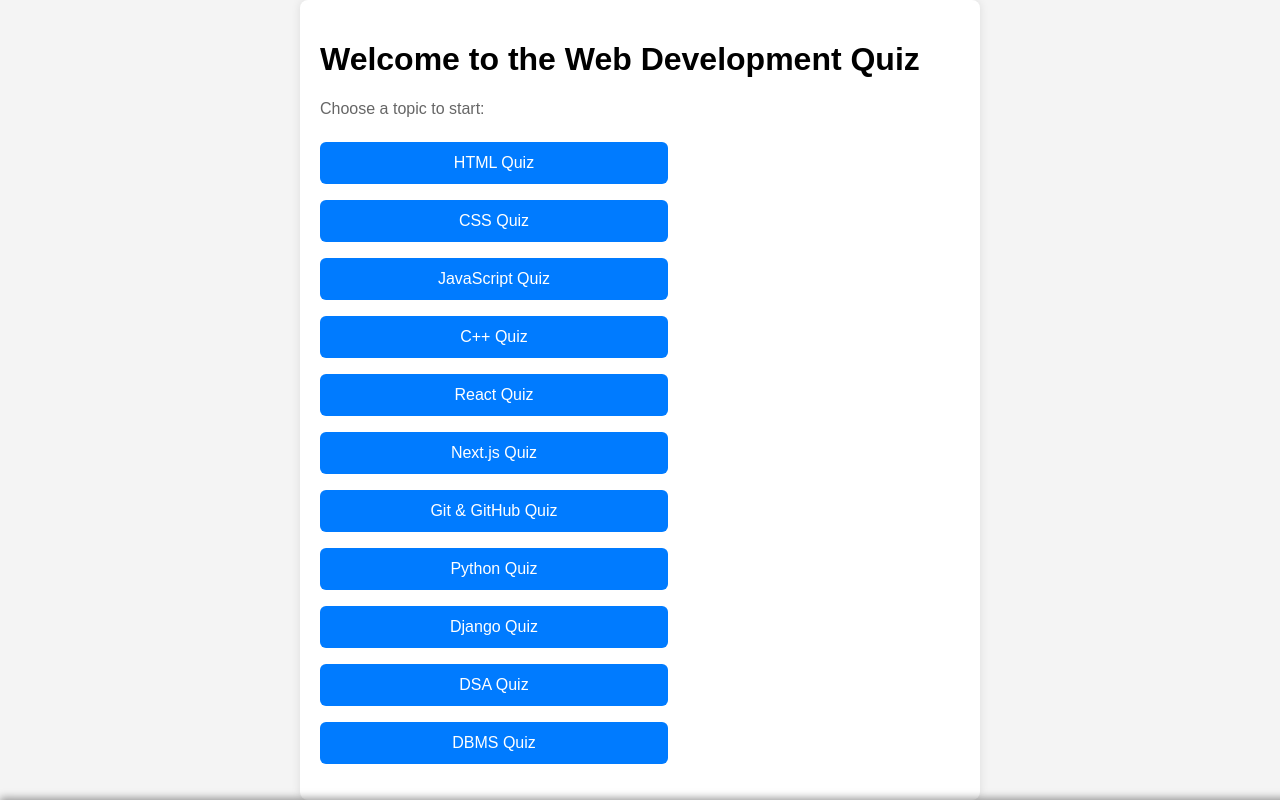
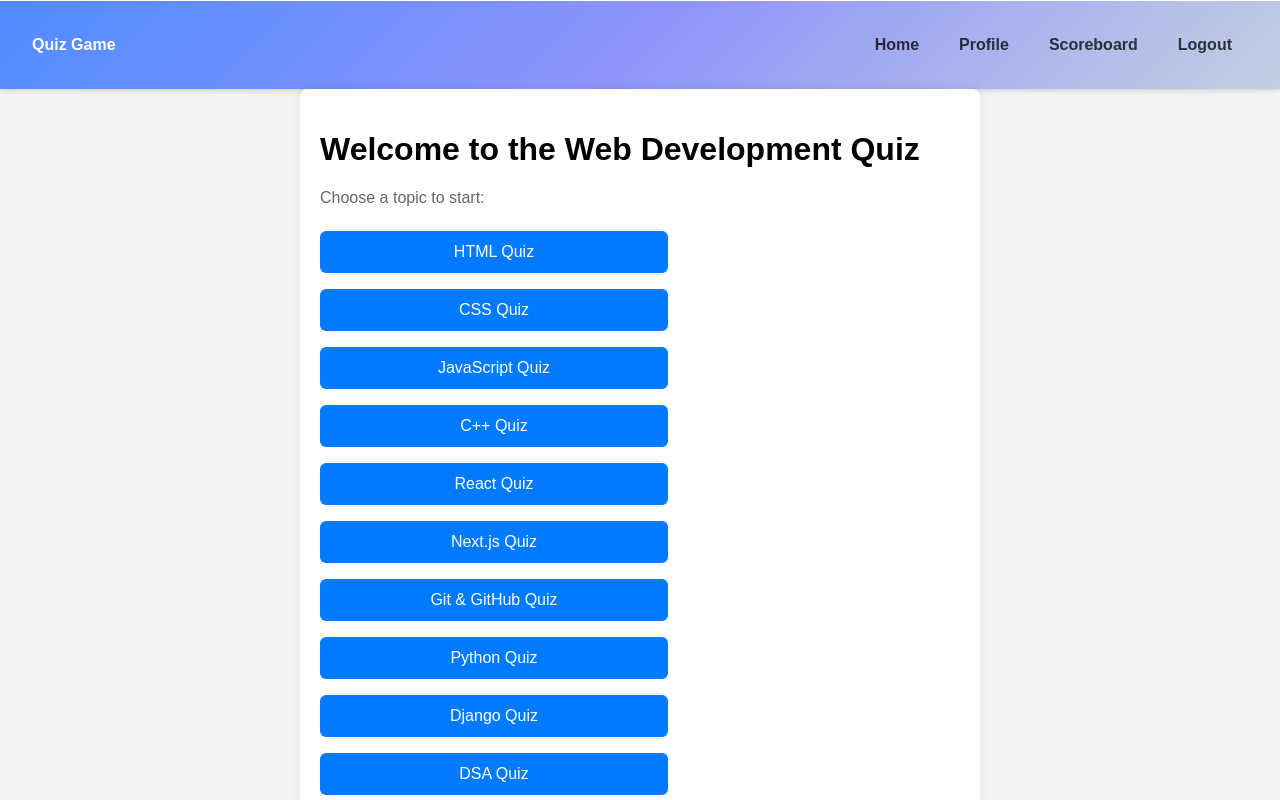
Before and after one commit to pruthvishetty1789/Quiz-App-, a plain HTML site: page index.html in a window 1280 px wide. Shown: the top 800 px of the page. Drawn offline with Linux system fonts and the light colour scheme.

Commit message:
Added dashboard

```diff
--- a/index.html
+++ b/index.html
@@ -5,9 +5,21 @@
   <meta name="viewport" content="width=device-width, initial-scale=1.0">
   <title>Quiz: HTML, CSS, JavaScript</title>
   <link rel="stylesheet" href="styles.css">
+
   <link rel="stylesheet" href="https://cdnjs.cloudflare.com/ajax/libs/font-awesome/6.4.0/css/all.min.css" />
 </head>
 <body>
+  <header class="mynavbar">
+  <div class="navbar-container">
+    <strong>Quiz Game </strong>
+    <nav class="nav-links">
+      <a class="link" href="index.html" target="_blank">Home</a>
+      <a class="link" href="profile.html" target="_blank">Profile</a>
+      <a class="link" href="scoreboard.html" target="_blank">Scoreboard</a>
+      <a class="link" href="logout.html" target="_blank">Logout</a>
+    </nav>
+  </div>
+</header>
   <div class="quiz-container">
     <div id="submission-message"></div>
     <h1>Welcome to the Web Development Quiz</h1>
@@ -26,6 +38,7 @@
       <li><a href="dbms-quiz.html" class="quiz-link">DBMS Quiz</a></li>
     </ul>
   </div>
+
   <footer class="myfooter">
     <div class="footer-container">
       <p>&#9679; &nbsp; &nbsp; &copy; <strong>Quiz Game - </strong> Built with <i class="fas fa-heart" style="color: red;"> </i> by Akshada Jadhav </p>
--- a/styles.css
+++ b/styles.css
@@ -301,3 +301,44 @@
         color: #b71c1c;
     }
 }
+/*navbar*/
+.mynavbar {
+ background: linear-gradient(135deg, #4f8cff, #8f94fb, #c3cfe2);
+  padding: 2.2rem 2rem;
+  font-family: Arial, sans-serif;
+  box-shadow: 0 2px 4px rgba(0, 0, 0, 0.1);
+  color: #fff;
+    font-weight: 500;
+    box-shadow: 0 -2px 8px rgba(0, 0, 0, 0.4);
+    font-size: 1rem;
+    border-top: 0.055rem solid white;
+
+}
+
+.navbar-container {
+  display: flex;
+  justify-content: space-between;
+  align-items: center;
+}
+
+.logo {
+  font-size: 1.8rem;
+  font-weight: bold;
+}
+
+.nav-links {
+  display: flex;
+  gap: 1.5rem;
+}
+
+.nav-links .link {
+  text-decoration: none;
+  color: #000;
+  font-weight: 600;
+  transition: 0.3s ease;
+}
+
+.nav-links .link:hover {
+  text-decoration: underline;
+  color: #333;
+}
```
